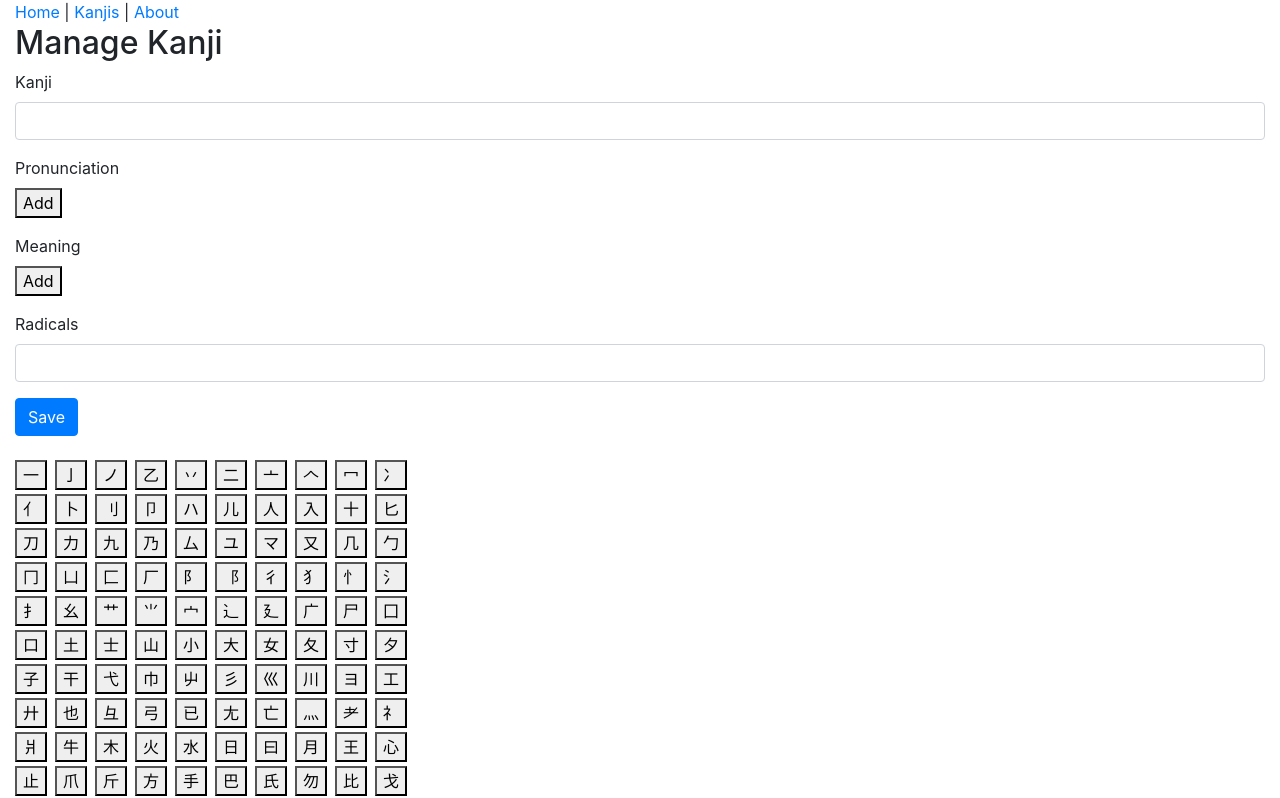
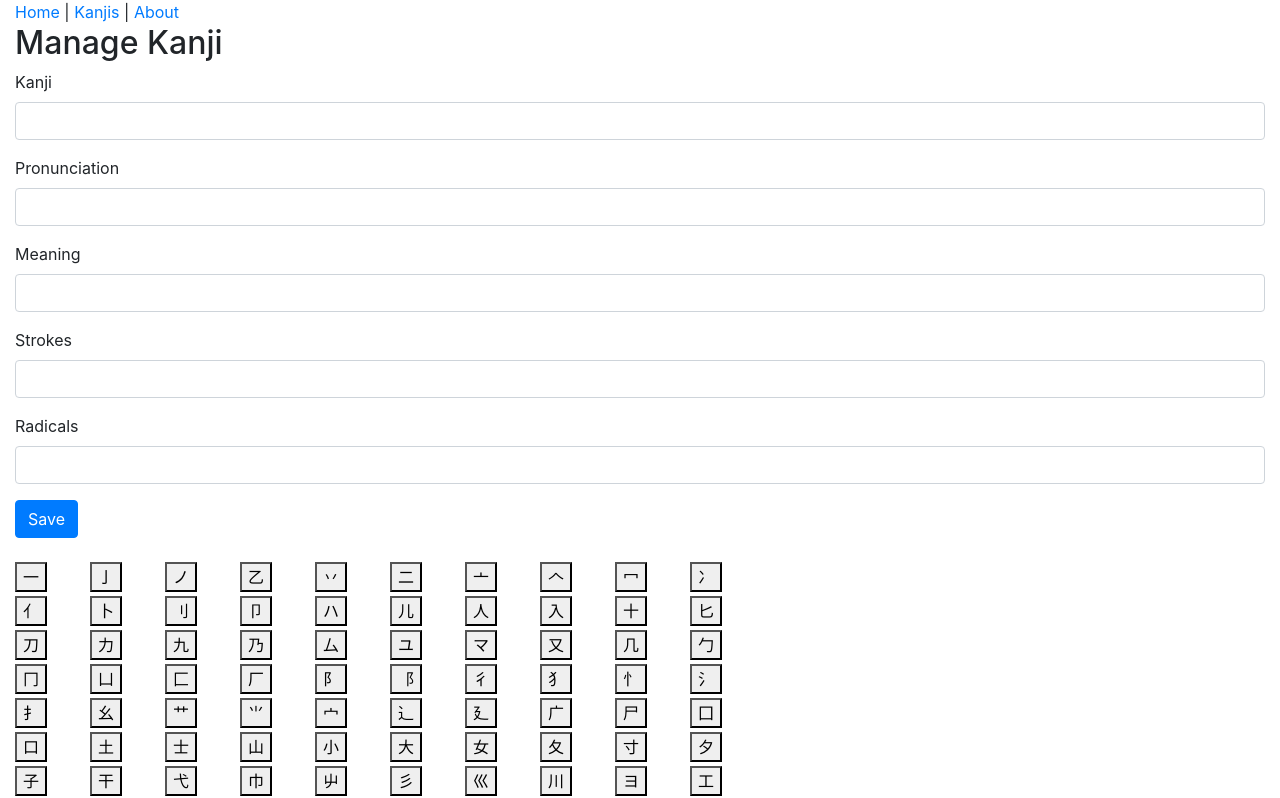
Before and after one commit to thepaut49/front-end-nihongo, a React (Create React App) app: page /kanji in a window 1280 px wide. Shown: the top 798 px of the page. Built offline with nearby package versions, Linux system fonts and the light colour scheme; no server answers.

Commit message:
Save kanji

```diff
--- a/src/api/kanjiApi.js
+++ b/src/api/kanjiApi.js
@@ -21,8 +21,15 @@ export function getKanjiByCharacter(character) {
 }
 
 export function saveKanji(kanji) {
-  return fetch(baseUrl + (kanji.id || ""), {
-    method: kanji.id ? "PUT" : "POST", // POST for create, PUT to update when id already exists.
+  const method = kanji.id ? "PUT" : "POST"; // POST for create, PUT to update when id already exists.
+  let url = baseUrl;
+  if (method === "POST") {
+    url = url + "create";
+  } else {
+    url = url + kanji.id;
+  }
+  return fetch(url, {
+    method: method, // POST for create, PUT to update when id already exists.
     headers: { "content-type": "application/json" },
     body: JSON.stringify({
       ...kanji,
--- /dev/null
+++ b/src/components/common/CustomInput.js
@@ -0,0 +1,45 @@
+import React from "react";
+import PropTypes from "prop-types";
+
+function CustomInput(props) {
+  let wrapperClass = "form-group";
+  if (props.error.length > 0) {
+    wrapperClass += "has-error";
+  }
+
+  return (
+    <div className={wrapperClass}>
+      <label htmlFor={props.id}>{props.label}</label>
+      <div className="field">
+        <input
+          id={props.id}
+          type={props.typeInput}
+          onChange={props.onChange}
+          name={props.name}
+          className="form-control"
+          value={props.value}
+          step={props.step}
+        />
+      </div>
+      {props.error && <div className="alert alert-danger">{props.error}</div>}
+    </div>
+  );
+}
+
+CustomInput.defaultProps = {
+  error: "",
+  step: "",
+};
+
+CustomInput.propTypes = {
+  id: PropTypes.string.isRequired,
+  name: PropTypes.string.isRequired,
+  label: PropTypes.string.isRequired,
+  typeInput: PropTypes.string.isRequired,
+  onChange: PropTypes.func.isRequired,
+  value: PropTypes.string,
+  error: PropTypes.string,
+  step: PropTypes.string,
+};
+
+export default CustomInput;
--- a/src/components/kanji/KanjiForm.js
+++ b/src/components/kanji/KanjiForm.js
@@ -1,52 +1,59 @@
 import { GridList, GridListTile } from "@material-ui/core";
 import { radicals } from "../common/Radicals";
+import CustomInput from "../common/CustomInput";
 
 import React from "react";
 
 function KanjiForm(props) {
-  const gridListStyle = { width: "400px" };
+  const gridListStyle = { width: "60%" };
 
   return (
-    <form>
-      <div className="form-group">
-        <label htmlFor="kanji">Kanji</label>
-        <div className="field">
-          <input
-            id="kanji"
-            type="text"
-            name="kanji"
-            className="form-control"
-            value=""
-          />
-        </div>
-      </div>
+    <form onSubmit={props.onSubmit}>
+      <CustomInput
+        id="kanji"
+        label="Kanji"
+        typeInput="text"
+        onChange={props.onChange}
+        name="kanji"
+        value={props.kanji.kanji}
+      />
 
-      <div className="form-group">
-        <label htmlFor="pronunciation">Pronunciation</label>
-        <div className="field">
-          <button>Add</button>
-        </div>
-      </div>
+      <CustomInput
+        id="pronunciation"
+        label="Pronunciation"
+        typeInput="text"
+        onChange={props.onChange}
+        name="pronunciation"
+        value={props.kanji.pronunciation}
+      />
 
-      <div className="form-group">
-        <label htmlFor="meaning">Meaning</label>
-        <div className="field">
-          <button>Add</button>
-        </div>
-      </div>
+      <CustomInput
+        id="meaning"
+        label="Meaning"
+        typeInput="text"
+        onChange={props.onChange}
+        name="meaning"
+        value={props.kanji.meaning}
+      />
 
-      <div className="form-group">
-        <label htmlFor="radical">Radicals</label>
-        <div className="field">
-          <input
-            id="radical"
-            type="text"
-            name="radical"
-            className="form-control"
-            value=""
-          />
-        </div>
-      </div>
+      <CustomInput
+        id="strokeNumber"
+        label="Strokes"
+        typeInput="number"
+        onChange={props.onChange}
+        step="1"
+        name="strokeNumber"
+        value={props.kanji.strokesNumber}
+      />
+
+      <CustomInput
+        id="radicals"
+        label="Radicals"
+        typeInput="text"
+        onChange={props.onChange}
+        name="radicals"
+        value={props.kanji.radicals}
+      />
 
       <input type="submit" value="Save" className="btn btn-primary" />
 
--- a/src/components/kanji/ManageKanjiPage.js
+++ b/src/components/kanji/ManageKanjiPage.js
@@ -1,11 +1,52 @@
-import React from "react";
+import React, { useState } from "react";
 import KanjiForm from "./KanjiForm";
+import * as kanjiApi from "../../api/kanjiApi";
 
 const ManageKanjiPage = (props) => {
+  const [kanji, setKanji] = useState({
+    id: null,
+    kanji: "",
+    pronunciation: "",
+    meaning: "",
+    radicals: "",
+    strokeNumber: null,
+  });
+
+  function handleChange(event) {
+    setKanji({ ...kanji, [event.target.name]: event.target.value });
+  }
+
+  function handleSubmit(event) {
+    event.preventDefault();
+    // on transforme les chaine de caractères en liste de chaines
+    let newPronunciation = kanji.pronunciation.split("・");
+    for (let i = 0; i < newPronunciation.length; i++) {
+      newPronunciation[i] = newPronunciation[i].replace("・", "");
+    }
+
+    let newMeaning = kanji.meaning.split(";");
+    for (let j = 0; j < newMeaning.length; j++) {
+      newMeaning[j] = newMeaning[j].replace(";", "");
+    }
+    const savedCourse = {
+      id: kanji.id,
+      kanji: kanji.kanji,
+      pronunciation: newPronunciation,
+      meaning: newMeaning,
+      radicals: kanji.radicals,
+      strokeNumber: kanji.strokeNumber,
+    };
+    kanjiApi.saveKanji(savedCourse);
+  }
+
   return (
     <>
       <h2>Manage Kanji</h2>
-      <KanjiForm />
+      <KanjiForm
+        kanji={kanji}
+        onChange={handleChange}
+        onSubmit={handleSubmit}
+      />
     </>
   );
 };
```
Also changed, not shown: 1 other file (tests, documents, lock files or other folders).
